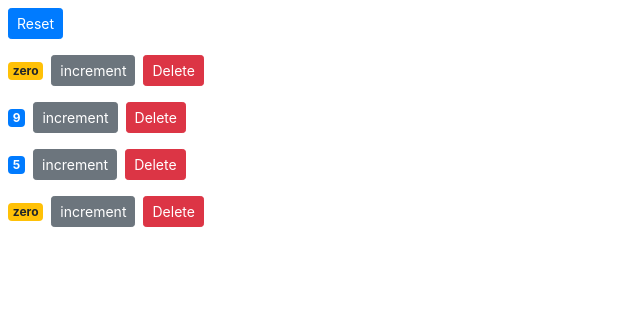
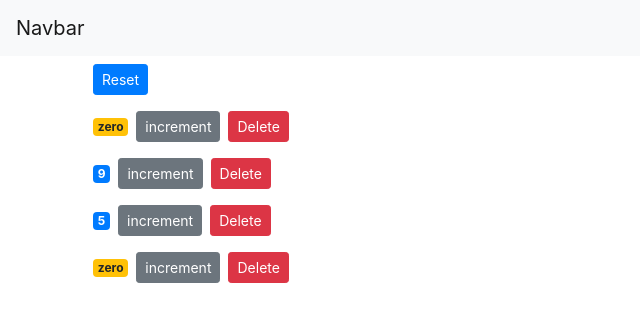
Before and after one commit to beingbing/react-practice, a React (Create React App) app: page / in a window 1280 px wide. Shown: the top 322 px of the page, without its empty margins (0-640 px from the left). Built offline with nearby package versions, Linux system fonts and the light colour scheme.

Commit message:
composing : 11- multiple components in sync : finished

```diff
--- a/src/App.js
+++ b/src/App.js
@@ -1,25 +1,19 @@
-import logo from './logo.svg';
+import React, { Component } from 'react';
 import './App.css';
+import NavBar from './components/navbar';
+import Counters from './components/counters';
 
-function App() {
+class App extends Component {
+  render() {
   return (
-    <div className="App">
-      <header className="App-header">
-        <img src={logo} className="App-logo" alt="logo" />
-        <p>
-          Edit <code>src/App.js</code> and save to reload.
-        </p>
-        <a
-          className="App-link"
-          href="https://reactjs.org"
-          target="_blank"
-          rel="noopener noreferrer"
-        >
-          Learn React
-        </a>
-      </header>
-    </div>
+    <React.Fragment>
+    <NavBar />
+    <main className="container">
+      <Counters />
+    </main>
+    </React.Fragment>
   );
+  }
 }
 
 export default App;
--- /dev/null
+++ b/src/components/navbar.jsx
@@ -0,0 +1,16 @@
+import React, { Component } from "react";
+
+class NavBar extends Component {
+  render() {
+    return (
+      <nav className="navbar navbar-light bg-light">
+        {/* eslint-disable-next-line */}
+        <a href="#" className="navbar-brand">
+          Navbar
+        </a>
+      </nav>
+    );
+  }
+}
+
+export default NavBar;
--- a/src/index.js
+++ b/src/index.js
@@ -1,14 +1,13 @@
 import React from 'react';
 import ReactDOM from 'react-dom';
 import './index.css';
-// import App from './App';
+import App from './App';
 import reportWebVitals from './reportWebVitals';
 import 'bootstrap/dist/css/bootstrap.css';
-import Counters from './components/counters';
 
 ReactDOM.render(
   <React.StrictMode>
-    <Counters />
+    <App />
   </React.StrictMode>,
   document.getElementById('root')
 );
```
